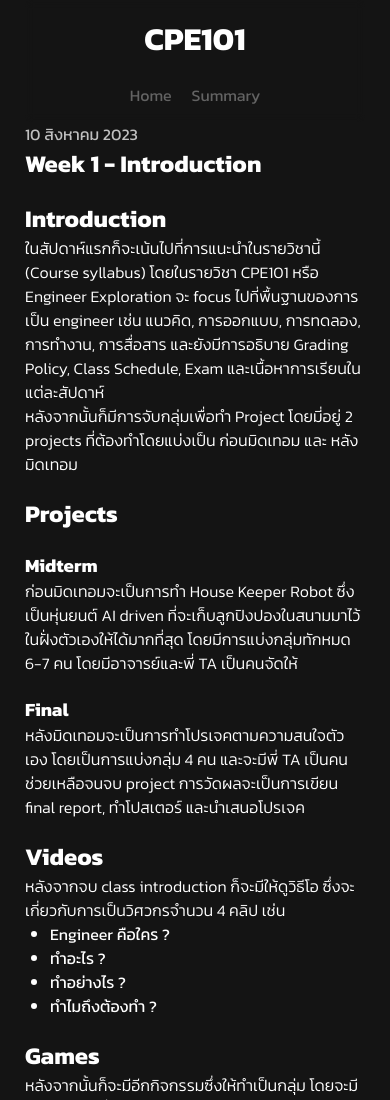
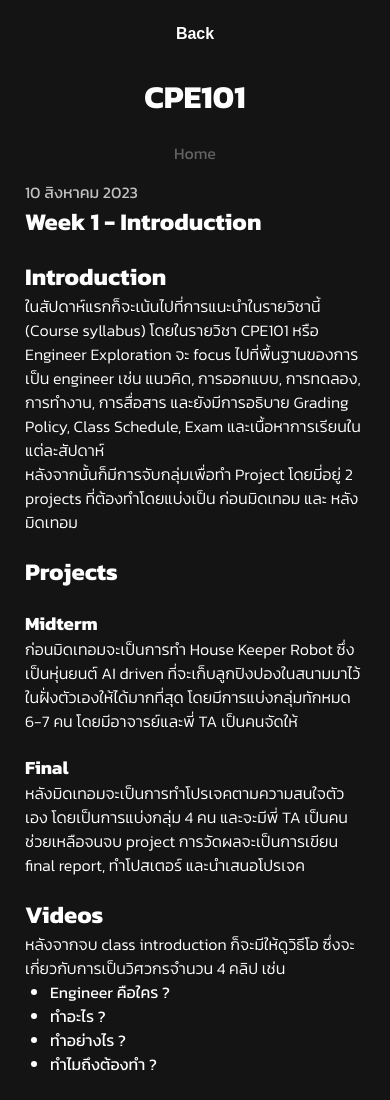
Before and after one commit to Mirailisc/cpe101-viewbook, an Astro site: page /summary/week-1 in a window 390 px wide. Shown: the top 1100 px of the page. Built offline with nearby package versions, Linux system fonts and the light colour scheme; Astro itself is replaced by a stand-in of ours.

Commit message:
transition

```diff
--- /dev/null
+++ b/src/components/SummaryNav/index.module.scss
@@ -0,0 +1,49 @@
+.navbar {
+  display: flex;
+  justify-content: space-between;
+  align-items: center;
+  padding: 15px 0;
+  backdrop-filter: blur(4px);
+  position: sticky;
+  top: 0;
+  left: 0;
+  right: 0;
+
+  .navlinks {
+    display: flex;
+    gap: 20px;
+    align-items: center;
+  }
+
+  button {
+    color: #FFFFFF;
+    background-color: transparent;
+    border: 0;
+    padding: 10px 20px;
+    border-radius: 5px;
+    font-size: 16px;
+    font-weight: bold;
+    transition: all 300ms;
+    cursor: pointer;
+
+    &:hover {
+      background-color: #2e2e2e;
+    }
+  }
+
+  a {
+    text-decoration: none;
+    color: #636363;
+
+    &:hover {
+      color: #ffffff;
+    }
+  }
+
+  @media screen and (max-width: 450px) {
+    flex-direction: column;
+    gap: 20px;
+    align-items: center;
+    justify-content: center;
+  }
+}
--- a/src/components/Header/Header.tsx
+++ b/src/components/SummaryNav/index.tsx
@@ -1,15 +1,17 @@
 import styles from './index.module.scss'
 
-const Header: React.FC = (): JSX.Element => {
+const SummaryNav: React.FC = (): JSX.Element => {
   return (
     <div className={styles.navbar}>
+      <a href="/summary">
+        <button>Back</button>
+      </a>
       <h1>CPE101</h1>
       <div className={styles.navlinks}>
         <a href="/">Home</a>
-        <a href="/summary">Summary</a>
       </div>
     </div>
   )
 }
 
-export default Header
+export default SummaryNav
--- a/src/layouts/SummaryWeek.astro
+++ b/src/layouts/SummaryWeek.astro
@@ -1,7 +1,8 @@
 ---
 import type { CollectionEntry } from 'astro:content'
 import BaseHead from '../components/BaseHead.astro'
-import Header from '../components/Header/Header'
+import SummaryNav from '../components/SummaryNav'
+import { ViewTransitions } from 'astro:transitions'
 
 type Props = CollectionEntry<'summary'>['data']
 
@@ -11,6 +12,7 @@ const { title, description, pubDate } = Astro.props
 <html lang="en">
   <head>
     <BaseHead title={title} description={description} />
+    <ViewTransitions />
     <style lang="scss">
       .title {
         margin-bottom: 20px;
@@ -21,7 +23,9 @@ const { title, description, pubDate } = Astro.props
       }
     </style>
     <style is:inline>
-      h2,h3,h4 {
+      h2,
+      h3,
+      h4 {
         margin-top: 20px;
       }
 
@@ -34,7 +38,9 @@ const { title, description, pubDate } = Astro.props
 
   <body>
     <main>
-      <Header />
+      <div transition:name="nav">
+        <SummaryNav />
+      </div>
       <article>
         <div class="prose">
           <div class="title">
```
Also changed, not shown: src/components/Navbar/index.tsx (added, +15 -0 lines), src/pages/index.astro (+6 -2 lines), src/pages/summary/index.astro (+6 -2 lines), src/components/Navbar/index.module.scss (renamed from src/components/Header/index.module.scss).
